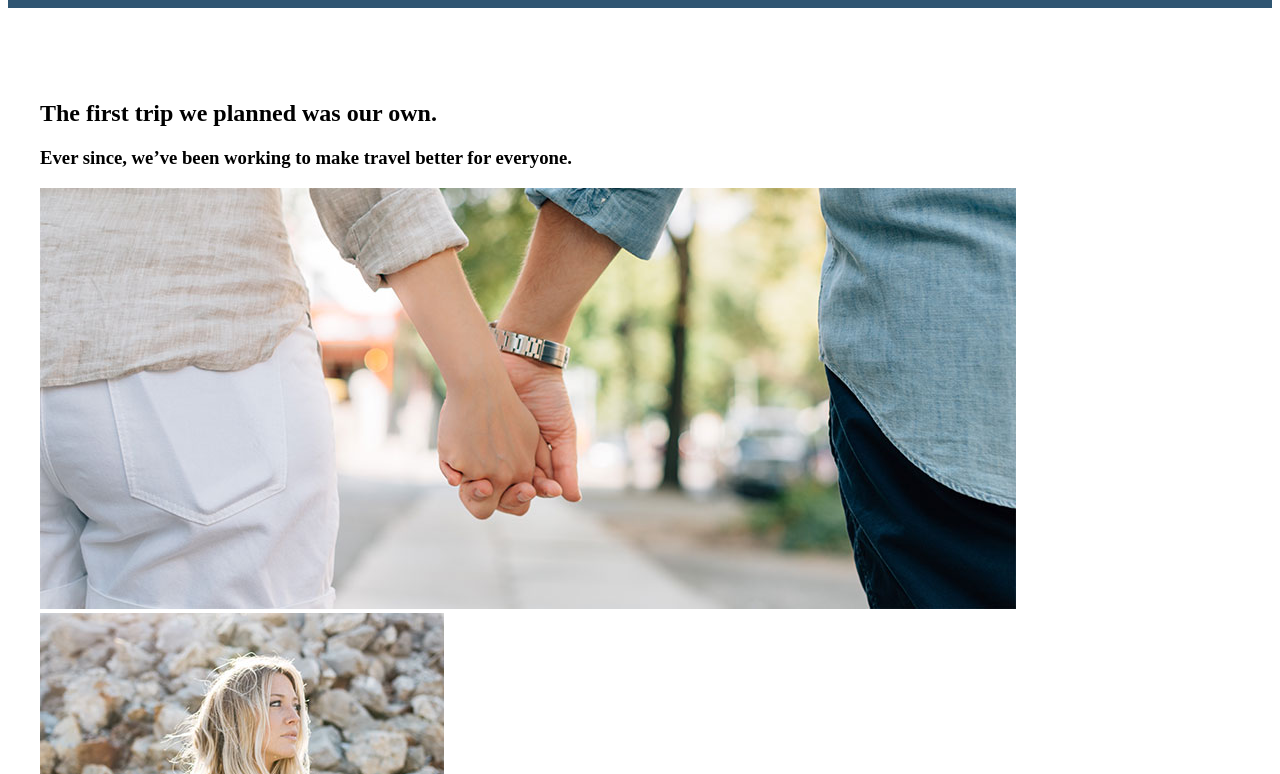
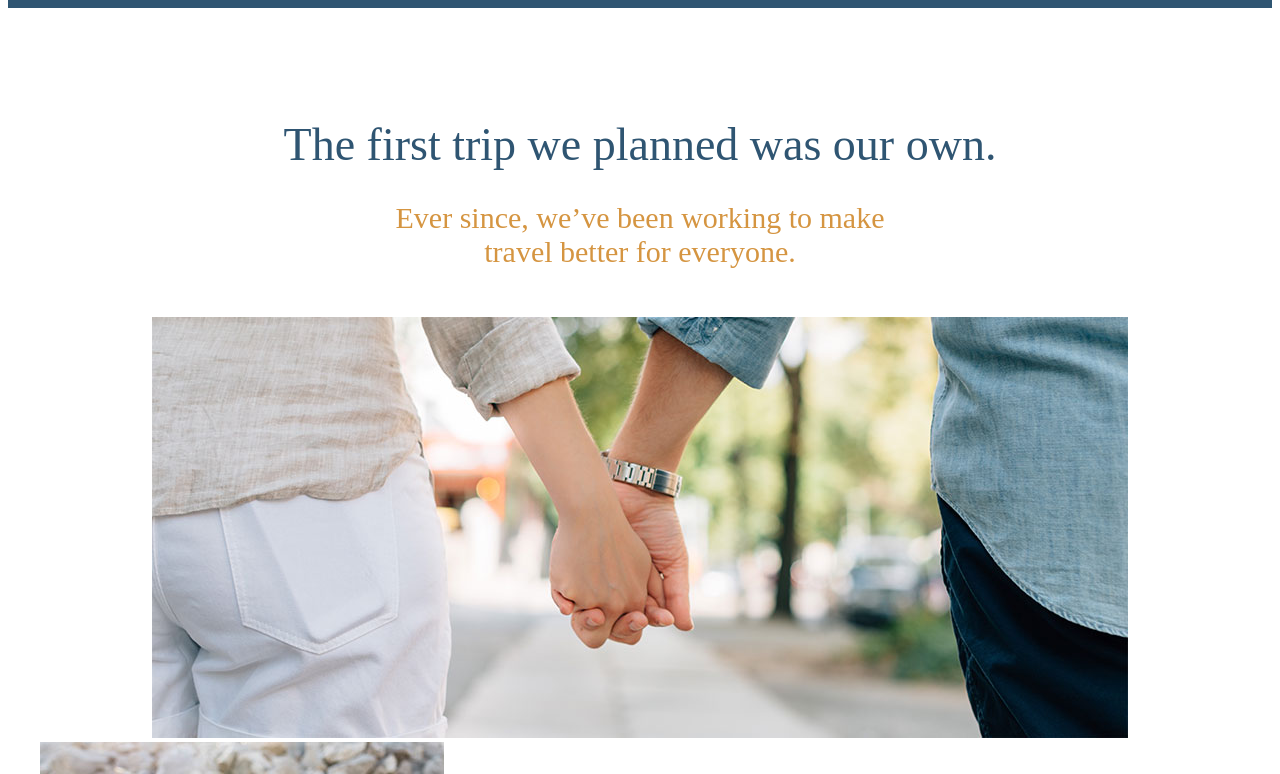
Before and after one commit to nirajkvinit/js_study, a website: page gitweb/travel-website/app/index.html in a window 1280 px wide. Shown: the part 766-1540 px from the top of the page. Drawn offline with Linux system fonts and the light colour scheme.

Commit message:
ch21 headline block implemented

```diff
--- /dev/null
+++ b/gitweb/travel-website/app/assets/styles/modules/_headline.css
@@ -0,0 +1,46 @@
+.headline {
+	font-size: 1.9rem;
+	font-weight: 300;
+	color: $mainBlue;
+
+	@mixin atSmall {
+		font-size: 2.875rem;
+	}
+
+	&--centered {
+		text-align: center;
+	}
+
+	&--orange {
+		color: $mainOrange;
+	}
+
+	&--small {
+		font-size: 1.2rem;
+		@mixin atSmall {
+			font-size: 1.875rem;
+		}
+	}
+
+	&--narrow {
+		max-width: 500px;
+		margin-left: auto;
+		margin-right: auto;
+	}
+
+	&--light {
+		font-weight: 100;
+	}
+
+	strong {
+		font-weight: 400;
+	}
+
+	&--b-margin-small {
+		margin-bottom: .5em;
+	}
+
+	&--b-margin-large {
+		margin-bottom: 1.6em;
+	}
+}
--- a/gitweb/travel-website/app/assets/styles/modules/_page-section.css
+++ b/gitweb/travel-website/app/assets/styles/modules/_page-section.css
@@ -1,5 +1,9 @@
 .page-section {
-	padding: 4.5rem 0;
+	padding: 1.2rem 0;
+
+	@mixin atMedium {
+		padding: 4.5rem 0;
+	}
 
 	&--blue {
 		background-color: $mainBlue;
--- a/gitweb/travel-website/app/assets/styles/modules/_wrapper.css
+++ b/gitweb/travel-website/app/assets/styles/modules/_wrapper.css
@@ -4,4 +4,12 @@
 	max-width: 1200px;
 	margin-left: auto;
 	margin-right: auto;
+
+	&--medium {
+		max-width: 976px;
+	}
+	.wrapper {
+		padding-left: 0;
+		padding-right: 0;
+	}
 }
--- a/gitweb/travel-website/app/assets/styles/styles.css
+++ b/gitweb/travel-website/app/assets/styles/styles.css
@@ -6,3 +6,4 @@
 @import "modules/_btn";
 @import "modules/_wrapper";
 @import "modules/_page-section";
+@import "modules/_headline";
--- a/gitweb/travel-website/app/index.html
+++ b/gitweb/travel-website/app/index.html
@@ -44,11 +44,13 @@
 
   <div id="our-beginning" class="page-section">
     <div class="wrapper">
-      <h2>The first trip we planned was our own.</h2>
-      <h3>Ever since, we&rsquo;ve been working to make travel better for everyone.</h3>
-      <img src="assets/images/first-trip.jpg" alt="Couple walking down a street.">
+      <h2 class="headline headline--centered headline--light headline--b-margin-small">The first trip we planned <strong>was our own.</strong></h2>
+      <h3 class="headline headline--centered headline--orange headline--small headline--narrow headline--light headline--b-margin-large">Ever since, we&rsquo;ve been working to make travel <strong>better for everyone.</strong></h3>
+      <div class="wrapper wrapper--medium">
+        <img src="assets/images/first-trip.jpg" alt="Couple walking down a street.">
+      </div>
       <img src="assets/images/our-start.jpg" alt="Our founder, Jane Doe">
-      <h2>Here&rsquo;s how we got started&hellip;</h2>
+      <h2 class="headline">Here&rsquo;s how we got started&hellip;</h2>
       <p>Lorem ipsum dolor sit amet, consectetur adipisicing elit, sed do eiusmod tempor incididunt ut labore et dolore magna aliqua. Ut enim ad minim veniam, <a href="#">quis nostrud exercitation</a> ullamco laboris nisi ut aliquip ex ea commodo consequat. Duis aute irure dolor in reprehenderit in voluptate velit esse cillum dolore eu fugiat nulla pariatur. Excepteur sint occaecat cupidatat non proident, sunt in culpa qui officia deserunt mollit anim id est laborum.</p>
       <p>Duis aute irure dolor in <strong>reprehenderit in</strong> voluptate velit esse cillum dolore eu fugiat nulla pariatur. Excepteur sint occaecat cupidatat non proident, sunt in culpa qui officia deserunt mollit anim id est laborum. Lorem ipsum dolor sit amet, consectetur adipisicing elit, sed do eiusmod tempor incididunt ut labore et dolore magna aliqua.</p>
       <p>Duis aute irure dolor in reprehenderit in voluptate velit esse cillum dolore eu fugiat nulla pariatur. Excepteur sint occaecat cupidatat non proident, sunt in culpa qui officia deserunt mollit anim id est laborum velit esse cillum <strong>dolore eu fugiat.</strong></p>
--- a/gitweb/travel-website/app/temp/styles/styles.css
+++ b/gitweb/travel-website/app/temp/styles/styles.css
@@ -529,10 +529,63 @@ template {
 	margin-left: auto;
 	margin-right: auto;
 }
+.wrapper--medium {
+		max-width: 976px;
+	}
+.wrapper .wrapper {
+		padding-left: 0;
+		padding-right: 0;
+	}
 .page-section {
-	padding: 4.5rem 0;
+	padding: 1.2rem 0;
 }
+@media (min-width: 800px) {
+.page-section {
+		padding: 4.5rem 0
+}
+	}
 .page-section--blue {
 		background-color: #2f5572;
 		color: #FFF;
 	}
+.headline {
+	font-size: 1.9rem;
+	font-weight: 300;
+	color: #2f5572;
+}
+@media (min-width: 530px) {
+.headline {
+		font-size: 2.875rem
+}
+	}
+.headline--centered {
+		text-align: center;
+	}
+.headline--orange {
+		color: #d59541;
+	}
+.headline--small {
+		font-size: 1.2rem;
+	}
+@media (min-width: 530px) {
+.headline--small {
+			font-size: 1.875rem
+	}
+	}
+.headline--narrow {
+		max-width: 500px;
+		margin-left: auto;
+		margin-right: auto;
+	}
+.headline--light {
+		font-weight: 100;
+	}
+.headline strong {
+		font-weight: 400;
+	}
+.headline--b-margin-small {
+		margin-bottom: .5em;
+	}
+.headline--b-margin-large {
+		margin-bottom: 1.6em;
+	}
```
